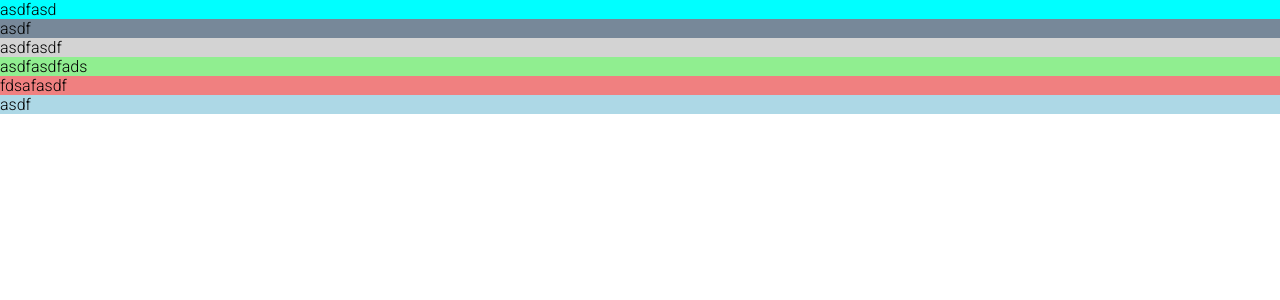
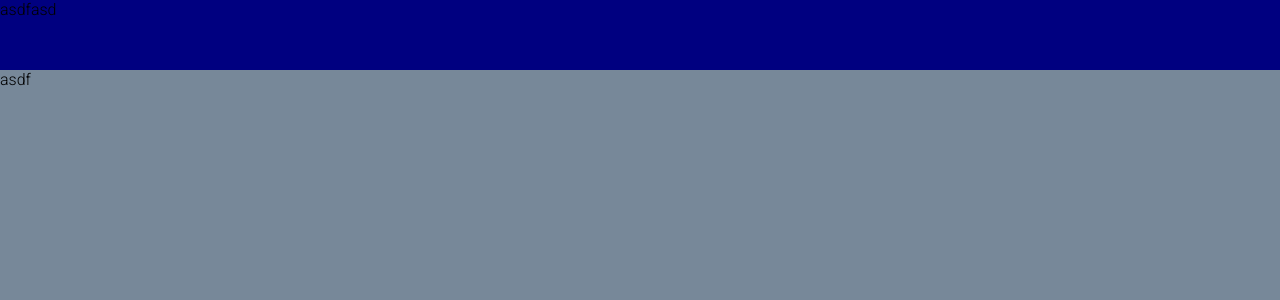
Before and after one commit to BHessel/personalsite, a React (Create React App) app: page / in a window 1280 px wide. Shown: the top 300 px of the page. Built offline with nearby package versions, Linux system fonts and the light colour scheme.

Commit message:
sections up to scroll thru

```diff
--- a/src/App.jsx
+++ b/src/App.jsx
@@ -5,6 +5,7 @@ import Portfolio from "./components/portfolio/Portfolio";
 import Works from "./components/works/Works";
 import Testimonials from "./components/testimonials/Testimonials";
 import Contact from "./components/contact/Contact";
+import "./app.scss";
 
 function App() {
   return (
--- /dev/null
+++ b/src/app.scss
@@ -0,0 +1,17 @@
+.App{
+    height: 100vh;
+
+    .sections{
+        width: 100%;
+        height: calc(100vh - 70px);
+        background-color: lightsalmon;
+        position: relative;
+        top: 70px;
+
+        > *{
+            width: 100vw;
+            height: calc(100vh - 70px);
+
+        }
+    }
+}
--- a/src/components/banner/banner.scss
+++ b/src/components/banner/banner.scss
@@ -1,3 +1,7 @@
 .banner{
-    background-color: aqua;
+    width: 100%;
+    height: 70px;
+    background-color: navy;
+    position: fixed;
+    top: 0;
 }
```
